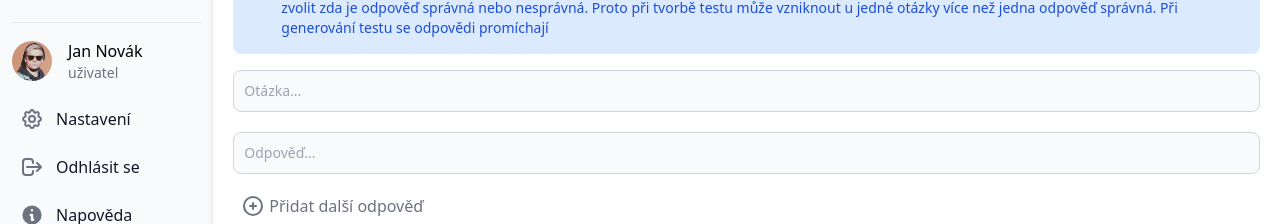
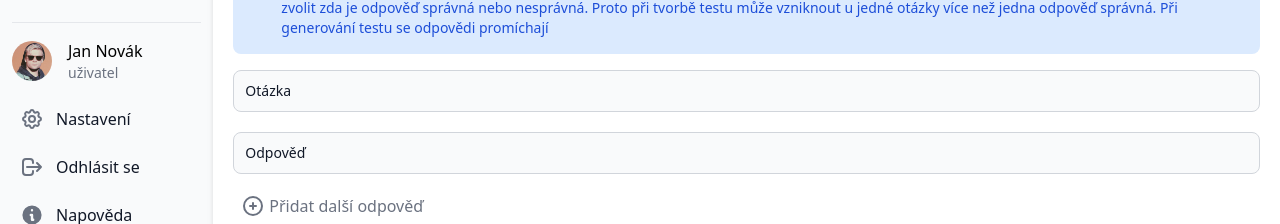
Before and after one commit to Raebon/SchoolerFE, a React (Vite) app: page / in a window 1280 px wide. Shown: the part 222-446 px from the top of the page. Built offline with nearby package versions, Linux system fonts and the light colour scheme.

Commit message:
input update

```diff
--- a/src/components/form/inputs/textInput.tsx
+++ b/src/components/form/inputs/textInput.tsx
@@ -2,32 +2,46 @@ import React from 'react'
 import { Controller } from "react-hook-form";
 
 type InputProps = {
+  id: number | string;
   name: string;
   control: any; //Todo type
-  placeholder?: string
+  label?: string
   required?: boolean;
   errors: any
 }
 
-const errorClassName = "bg-red-50 border border-red-500 text-red-900 placeholder-red-700 text-sm rounded-lg focus:outline outline-red-500 focus:border-red-500"
-const defaultClassName = "bg-gray-50 border border-gray-300 text-gray-900 text-sm rounded-lg focus:outline outline-blue-300 focus:border-blue-300"
+const errorInputClassName = "bg-red-50 border-red-500 text-red-900 placeholder-red-700 outline-red-500 focus:border-red-500"
+const defaultInputClassName = "bg-gray-50 border-gray-300 text-gray-900 outline-blue-300 focus:border-blue-300"
 
-export const TextInput: React.FC<InputProps> = ({ name, control, placeholder, required }) => {
+const errorLabelClassName = "bg-red-50 text-red-500 peer-focus:text-red-500"
+const defaultLabelClassName = "bg-gray-50 text-gray-900 peer-focus:text-blue-300"
+
+export const TextInput: React.FC<InputProps> = ({ id, name, control, label, required }) => {
   return (
     <>
       <Controller
         render={({ field, fieldState: { error } }) => <>
-          <input className={`${error ? errorClassName : defaultClassName} block w-full p-2.5`} placeholder={placeholder} type="text" {...field} />
+          <div className="relative">
+            <input
+              id={`outlined-${id}`}
+              className={`${error ? errorInputClassName : defaultInputClassName} block w-full p-2.5 border text-sm rounded-lg focus:outline appearance-none peer`}
+              type="text" {...field}
+              placeholder=" " />
+
+            <label
+              htmlFor={`outlined-${id}`}
+              className={`${error ? errorLabelClassName : defaultLabelClassName} absolute text-sm duration-300 transform -translate-y-4 scale-75 top-2 z-10 origin-[0] px-2 peer-focus:px-2 peer-placeholder-shown:scale-100 peer-placeholder-shown:-translate-y-1/2 peer-placeholder-shown:top-1/2 peer-focus:top-2 peer-focus:scale-75 peer-focus:-translate-y-4 left-1`}
+            >{label}</label>
+          </div>
           {error &&
             <div className="ui pointing red basic label">
               <p className="mt-2 text-sm text-red-600 dark:text-red-500"><span className="font-medium">Validační chyba!</span> Toto pole je povinné pole.</p>
             </div>
-
           }
         </>}
         name={name}
         control={control}
-        defaultValue=""
+        defaultValue={undefined}
         rules={{ required: required }}
       />
     </>
--- a/src/pages/CreateQAPage/features/create-question-and-answer-list/components/answerInputWithToggle.tsx
+++ b/src/pages/CreateQAPage/features/create-question-and-answer-list/components/answerInputWithToggle.tsx
@@ -5,17 +5,17 @@ interface Props {
   label: string
   name: string;
   control: any; //Todo type
-  placeholder?: string
+  labelInput?: string
   required?: boolean;
   errors: any
 }
 
-export const AnswerInputWithToggle: React.FC<Props> = ({ label, name, control, placeholder, required, errors }) => {
+export const AnswerInputWithToggle: React.FC<Props> = ({ label, name, control, labelInput, required, errors }) => {
   return (
     <>
       <div className="flex mb-2">
         <div className="flex-1">
-          <TextInput name={`answer${name}`} placeholder={placeholder} control={control} errors={errors} required={required} />
+          <TextInput id={`answer${name}`} name={`answer${name}`} label={labelInput} control={control} errors={errors} required={required} />
         </div>
       </div>
       <div className="flex mb-3">
--- a/src/pages/CreateQAPage/features/create-question-and-answer-list/createList.tsx
+++ b/src/pages/CreateQAPage/features/create-question-and-answer-list/createList.tsx
@@ -57,19 +57,19 @@ const CreateList = () => {
       </InfoAlert>
       <div className="flex mb-5">
         <div className="flex-1">
-          <TextInput name="question" placeholder="Otázka..." control={control} errors={errors} required />
+          <TextInput id="question" name="question" label="Otázka" control={control} errors={errors} required />
         </div>
       </div>
       <div className="flex mb-5">
         <div className="flex-1">
-          <TextInput name="answer" placeholder="Odpověď..." control={control} errors={errors} required />
+          <TextInput id="answer" name="answer" label="Odpověď" control={control} errors={errors} required />
         </div>
       </div>
       {addedAnswerInputFields.map((item, index) =>
         <AnswerInputWithToggle
           key={index}
           name={index.toString()}
-          placeholder="Odpověď..."
+          labelInput="Další možnost odpověďi"
           control={control}
           errors={errors}
           label="správná odpověď"
```
